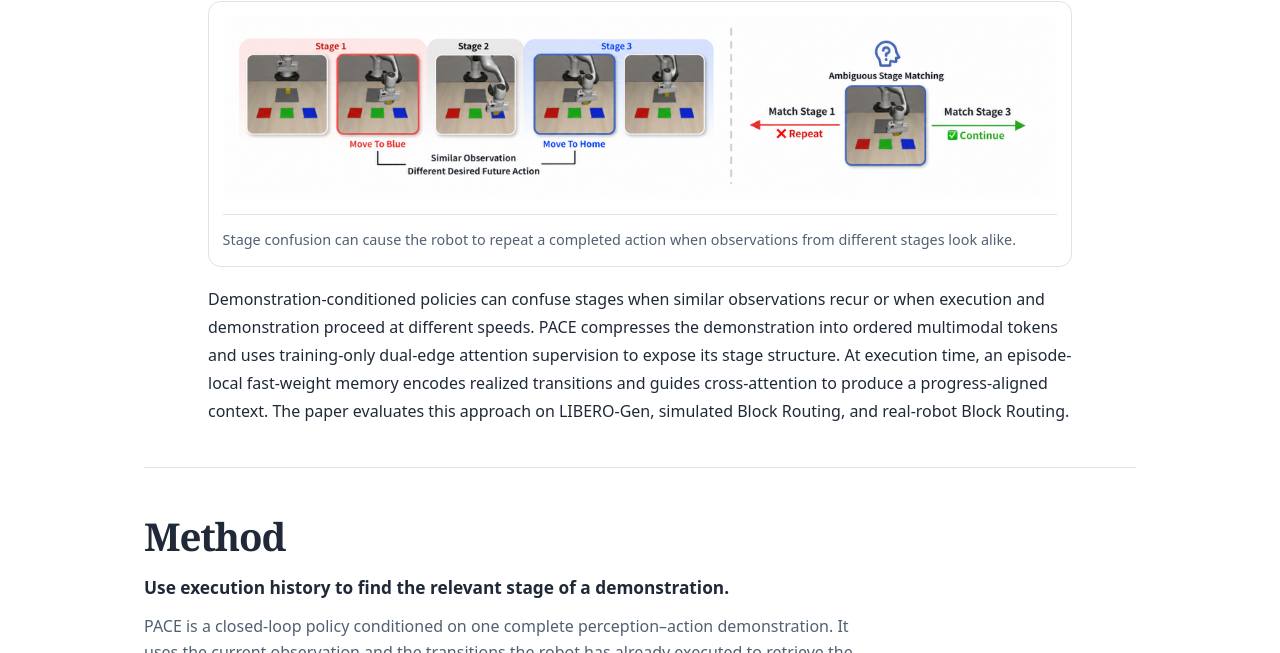
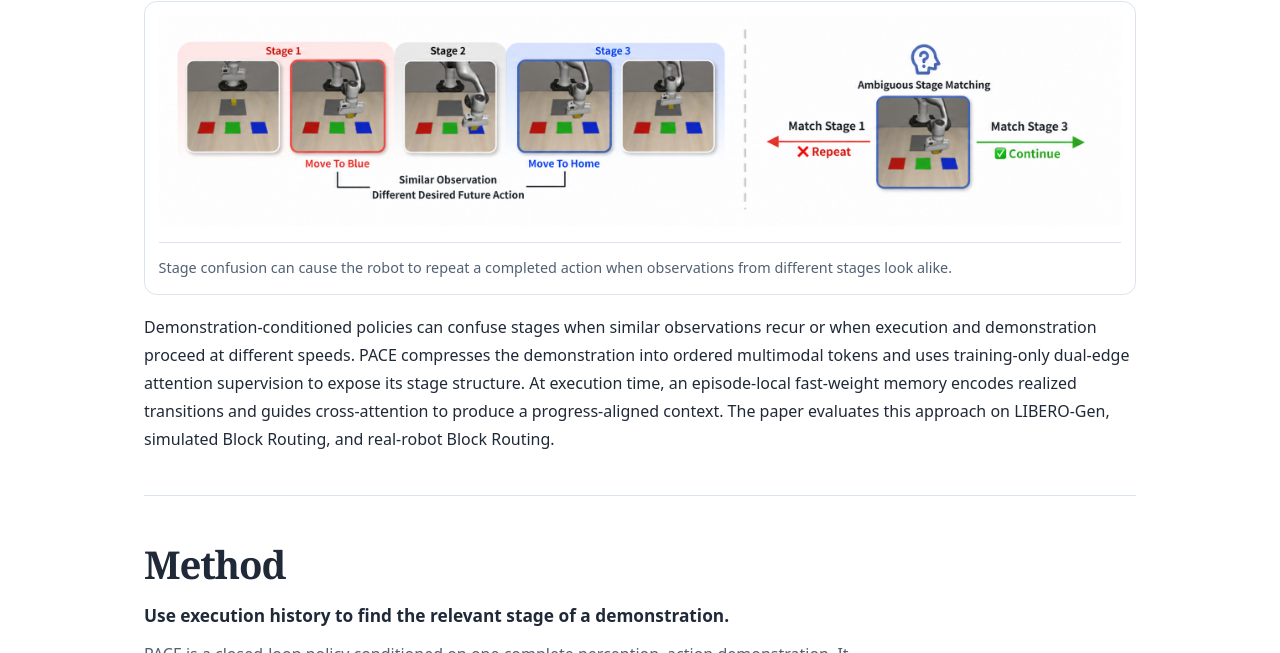
Before and after one commit to Ye-2077/pace.github.io, a plain HTML site: page index.html in a window 1280 px wide. Shown: the part 616-1269 px from the top of the page. Drawn offline with Linux system fonts and the light colour scheme.

Commit message:
Align the Abstract with the Method column

```diff
--- a/index.html
+++ b/index.html
@@ -7,7 +7,7 @@
   <meta name="citation_title" content="PACE: Stage-Consistent Long-Horizon Robot Manipulation via Progress-Aligned Context for Execution">
   <meta name="theme-color" content="#ffffff">
   <title>PACE · Progress-Aligned Context for Execution</title>
-  <link rel="stylesheet" href="style.css?v=ae81aae8ae64">
+  <link rel="stylesheet" href="style.css?v=c9c330c75204">
   <script src="demos.js" defer></script>
 </head>
 <body id="top">
--- a/style.css
+++ b/style.css
@@ -112,8 +112,7 @@ button.button-primary:hover { background: var(--accent-dark); color: #fff; }
   border-top: 1px solid var(--line);
 }
 #abstract {
-  width: min(100%, 54rem);
-  margin: clamp(1.65rem, 4vw, 3.15rem) auto 0;
+  margin-top: clamp(1.65rem, 4vw, 3.15rem);
   padding-top: 0;
   border-top: 0;
 }
```
